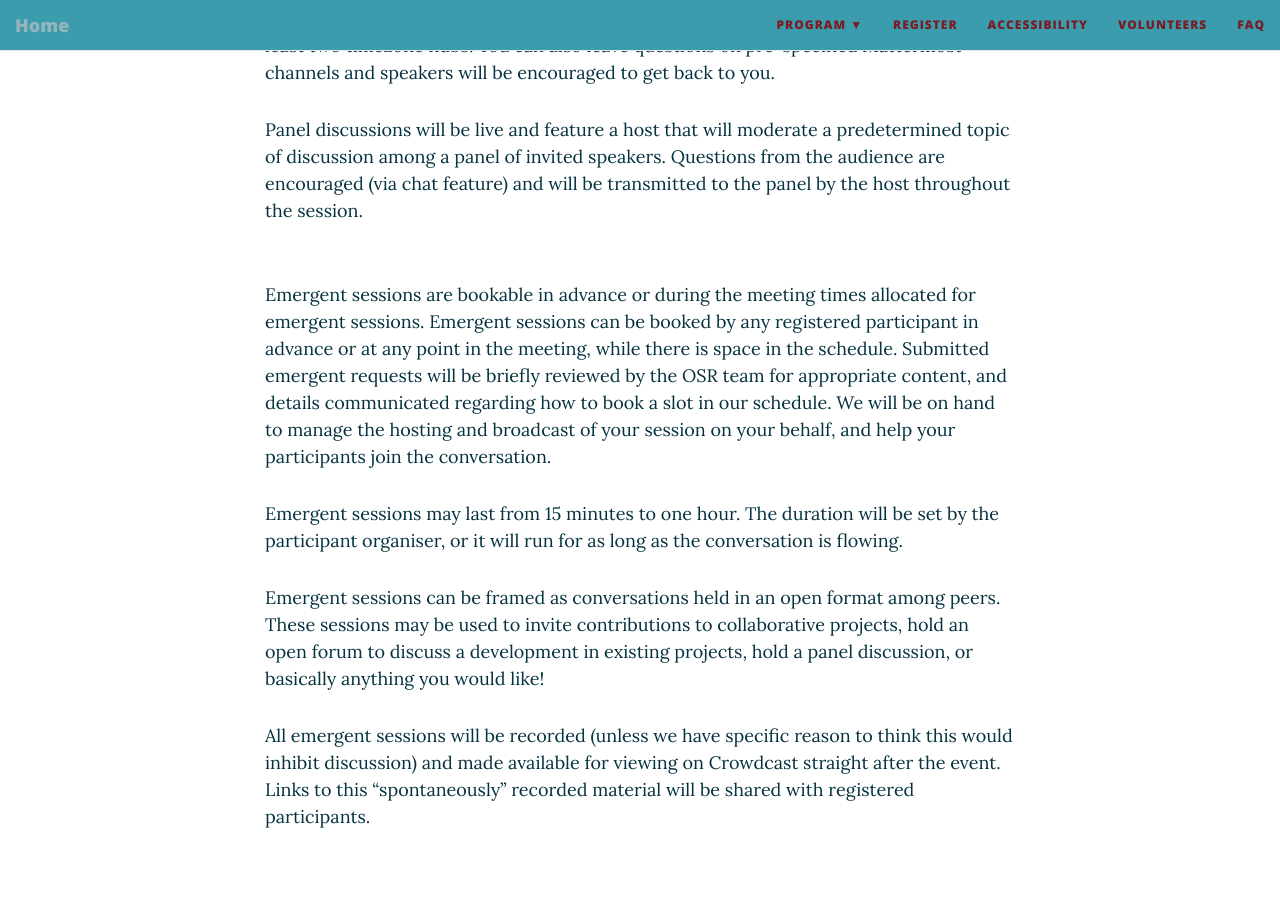
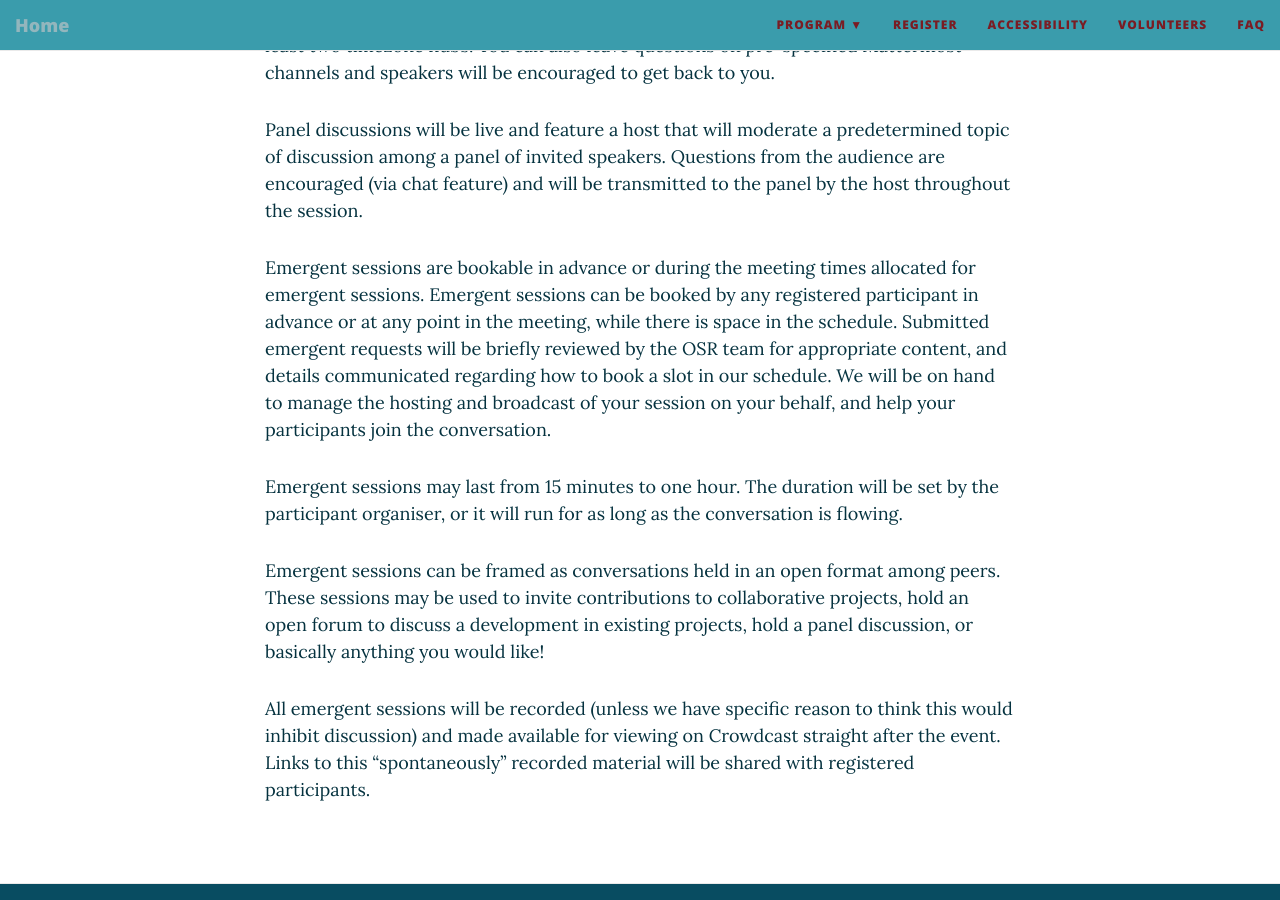
Before and after one commit to ohbm/osr2021, a Jekyll site: the page built from formats.md, in a window 1280 px wide and 900 px high, scrolled down 783 px. Built offline with Jekyll 4.4.1, drawn with Linux system fonts in a browser that asks for light colours; nearby versions of some CDN libraries.

Commit message:
Update formats.md

```diff
--- a/formats.md
+++ b/formats.md
@@ -17,7 +17,7 @@ Educational talks will be pre-recorded and broadcast according to our schedule.
 <div id='panel'></div>
 Panel discussions will be live and feature a host that will moderate a predetermined topic of discussion among a panel of invited speakers. Questions from the audience are encouraged (via chat feature) and will be transmitted to the panel by the host throughout the session.
 <br>
-<div id='emergent'></div><br>
+<div id='emergent'></div>
 Emergent sessions are bookable in advance or during the meeting times allocated for emergent sessions. Emergent sessions can be booked by any registered participant in advance or at any point in the meeting, while there is space in the schedule. Submitted emergent requests will be briefly reviewed by the OSR team for appropriate content, and details communicated regarding how to book a slot in our schedule. We will be on hand to manage the hosting and broadcast of your session on your behalf, and help your participants join the conversation.
 
 Emergent sessions may last from 15 minutes to one hour. The duration will be set by the participant organiser, or it will run for as long as the conversation is flowing.
```
